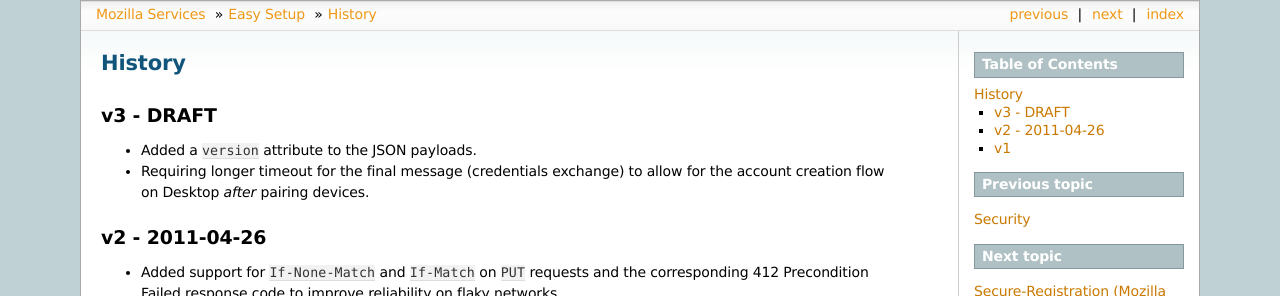
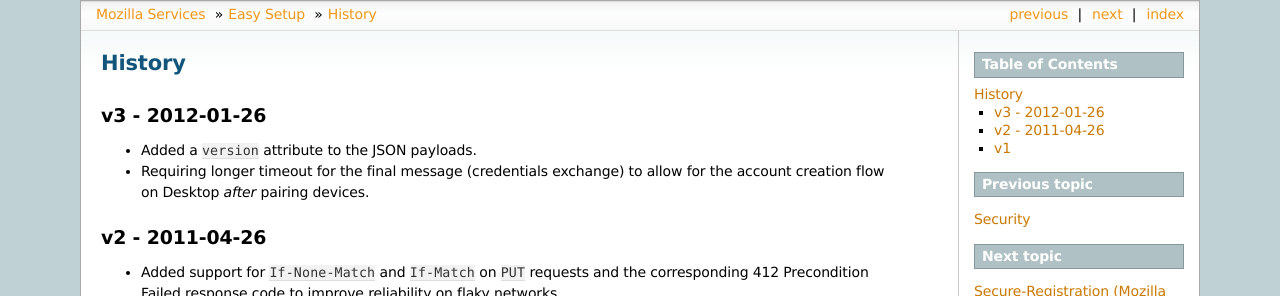
Before and after one commit to mozilla-services/docs, a Sphinx documentation site: the page built from source/keyexchange/history.rst, in a window 1280 px wide. Shown: the top 296 px of the page. Built offline with Sphinx 7.4.7, drawn with Linux system fonts in a browser that asks for light colours.

Commit message:
No more changes to be expected for v3 spec. Removing draft label.

```diff
--- a/source/keyexchange/history.rst
+++ b/source/keyexchange/history.rst
@@ -2,8 +2,8 @@
 History
 =======
 
-v3 - DRAFT
-==========
+v3 - 2012-01-26
+===============
 
 - Added a ``version`` attribute to the JSON payloads.
 
```
